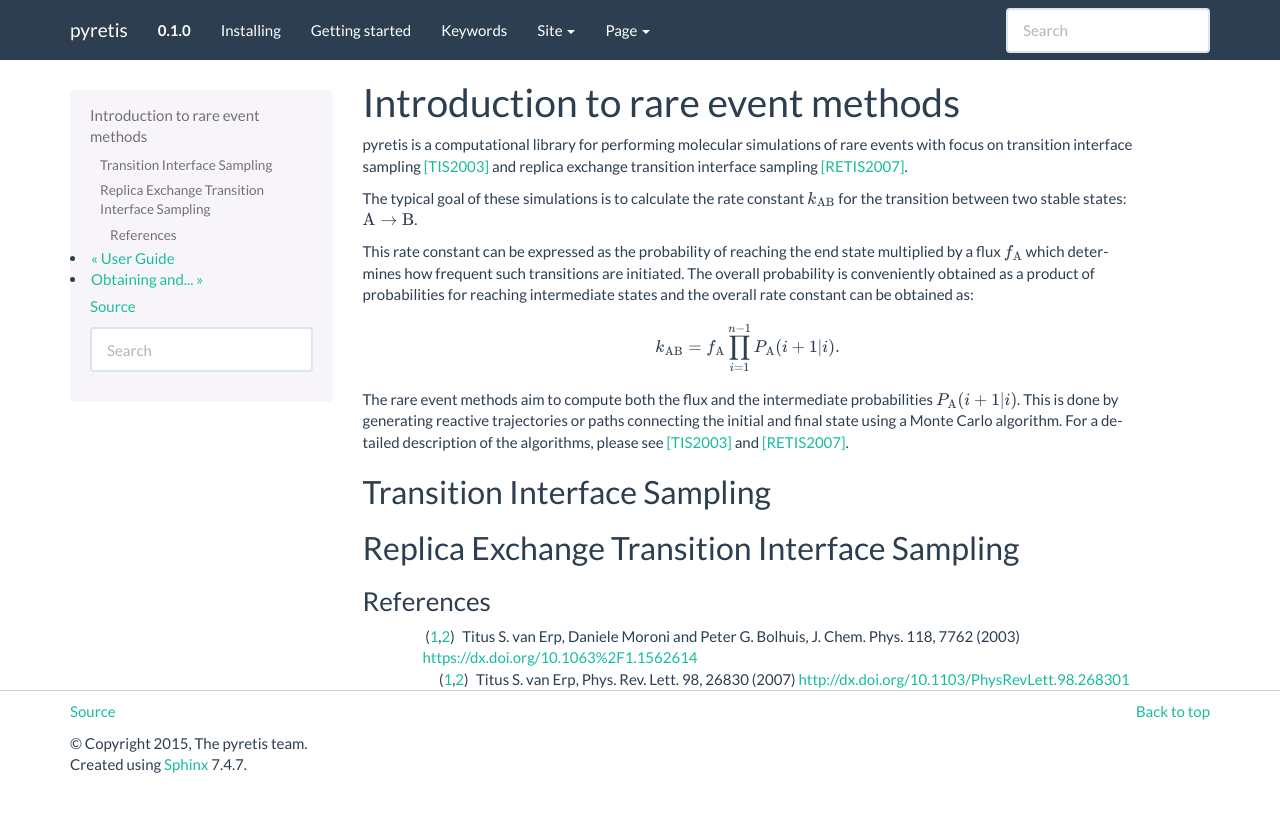
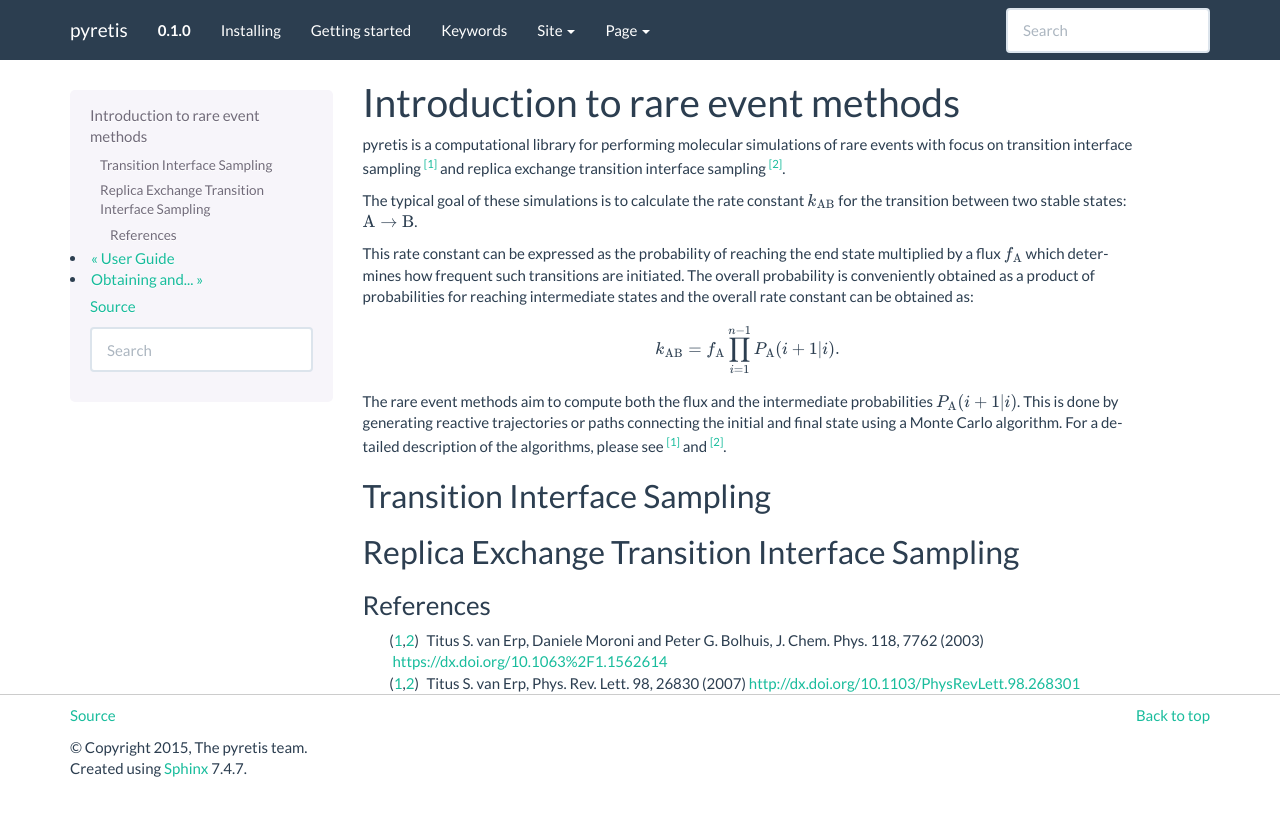
Before and after one commit to jonasjaeger-sci/mod905, a Sphinx documentation site: the page built from docs/user/intro.rst, in a window 1280 px wide. Shown: the top 816 px of the page. Built offline with Sphinx 7.4.7, drawn with Linux system fonts in a browser that asks for light colours; formulas are drawn with MathJax 3.

Commit message:
Made references internal.
That is -> we should now describe retis and tis here.
Also added example to display constants in units.rst

```diff
--- a/docs/index.rst
+++ b/docs/index.rst
@@ -11,9 +11,9 @@
      :class: img-responsive
 
   pyretis is a `Python <https://www.python.org>`_ library for **rare event molecular simulations**
-  with emphasis on methods based on `transition interface
-  sampling <http://en.wikipedia.org/wiki/Transition_path_sampling#Transition_interface_sampling>`_
-  and `replica exchange transition interface sampling <http://www.van-erp.org>`_.
+  with emphasis on methods based on
+  :ref:`transition interface sampling <user-guide-tis-theory>`
+  and :ref:`replica exchange transition interface sampling <user-guide-retis-theory>`.
 
   pyretis is :ref:`open source <pyretis-license>`, designed to be easy to use
   and can be interfaced with other simulation packages such as GROMACS or CP2K.
--- a/docs/user/intro.rst
+++ b/docs/user/intro.rst
@@ -5,8 +5,8 @@ Introduction to rare event methods
 
 pyretis is a computational library for performing molecular
 simulations of rare events with focus on transition
-interface sampling [TIS2003]_
-and replica exchange transition interface sampling [RETIS2007]_.
+interface sampling [1]_
+and replica exchange transition interface sampling [2]_.
 
 The typical goal of these simulations is to calculate the
 rate constant :math:`k_{\text{AB}}` for the transition between two stable
@@ -25,10 +25,14 @@ The rare event methods aim to compute both the flux and the intermediate
 probabilities :math:`P_{\text{A}} (i+1|i)`. This is done by generating
 reactive trajectories or paths connecting the initial and final state
 using a Monte Carlo algorithm. For a detailed description of the algorithms,
-please see [TIS2003]_ and [RETIS2007]_.
+please see [1]_ and [2]_.
+
+.. _user-guide-tis-theory:
 
 Transition Interface Sampling
 -----------------------------
+
+.. _user-guide-retis-theory:
 
 Replica Exchange Transition Interface Sampling
 ----------------------------------------------
@@ -36,10 +40,10 @@ Replica Exchange Transition Interface Sampling
 References
 ~~~~~~~~~~
 
-.. [TIS2003] Titus S. van Erp, Daniele Moroni and Peter G. Bolhuis,
-             J. Chem. Phys. 118, 7762 (2003)
-             https://dx.doi.org/10.1063%2F1.1562614
+.. [1] Titus S. van Erp, Daniele Moroni and Peter G. Bolhuis,
+       J. Chem. Phys. 118, 7762 (2003)
+       https://dx.doi.org/10.1063%2F1.1562614
 
-.. [RETIS2007] Titus S. van Erp,
-               Phys. Rev. Lett. 98, 26830 (2007)
-               http://dx.doi.org/10.1103/PhysRevLett.98.268301
+.. [2] Titus S. van Erp,
+       Phys. Rev. Lett. 98, 26830 (2007)
+       http://dx.doi.org/10.1103/PhysRevLett.98.268301
```
Also changed, not shown: docs/user/units.rst (+9 -1 lines).
